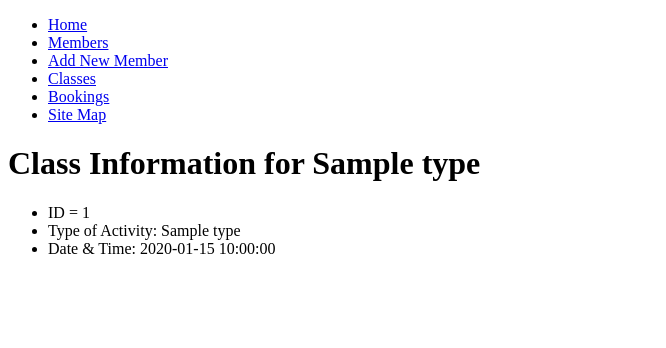
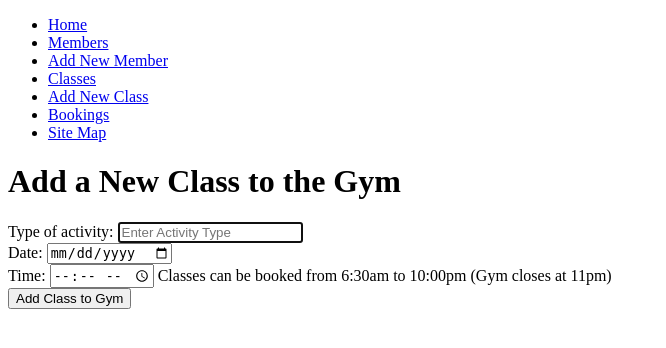
Before and after one commit to kevinmuldoon-github/gym-membership-system, a Flask app: page /classes/new_class in a window 1280 px wide. Shown: the top 348 px of the page, without its empty margins (0-666 px from the left). Run offline with Flask 2, Linux system fonts and the light colour scheme; a database or web service that is not in the repository returns one stand-in record (values such as "Sample title"); some libraries are stand-ins or nearby versions.

Commit message:
Changed date_time to two separate fields and created an add new class page

```diff
--- a/controllers/activity_controller.py
+++ b/controllers/activity_controller.py
@@ -20,9 +20,23 @@ def show_activity(id):
     return render_template('/classes/show_class.html' , title = 'Class Information' , activity = activity)
 
 
+# Display new class page
+@activities_blueprint.route("/classes/new_class", methods = ['GET'])
+def new_class():
+    return render_template("classes/new_class.html" , title = "Add a New Class to the Gym")
 
 # Function to delete an activity
 @activities_blueprint.route("/classes/<id>/delete" , methods = ['POST'])
 def delete_activity(id):
     activity_repository.delete(id)
     return redirect ('/classes') # Redirect user back to the classes page
+
+# Function to create a new class
+@activities_blueprint.route("/classes" , methods = ['POST'])
+def create_activity():
+    type = request.form['type']
+    date = request.form['date']
+    time = request.form['time']
+    activity = Activity(type, date, time) # Create activity object
+    activity_repository.create_activity(activity) # Add new activity to database
+    return redirect ('/classes') # Redirect user to main classes page
--- a/db/amazing_gym.sql
+++ b/db/amazing_gym.sql
@@ -10,7 +10,8 @@ CREATE TABLE members (
 CREATE TABLE activities(
     id SERIAL PRIMARY KEY,
     type VARCHAR(255),
-    date_time VARCHAR(255)
+    date VARCHAR(255),
+    time VARCHAR(255)
 );
 
 CREATE TABLE bookings(
--- a/models/activity.py
+++ b/models/activity.py
@@ -1,7 +1,11 @@
 # Define the activity class for gym classes
 
+from sqlite3 import DateFromTicks
+
+
 class Activity:
-    def __init__(self, type, date_time, id = None):
+    def __init__(self, type, date,time, id = None):
         self.type = type
-        self.date_time = date_time
+        self.date = date
+        self.time = time
         self.id = id
--- a/repositories/activity_repository.py
+++ b/repositories/activity_repository.py
@@ -6,8 +6,8 @@ from models.booking import Booking
 
 # Function to insert a new activity/class to the gym database
 def create_activity(activity):
-    sql = "INSERT INTO activities (type, date_time) VALUES (%s, %s) RETURNING id"
-    values = [activity.type , activity.date_time]
+    sql = "INSERT INTO activities (type, date, time) VALUES (%s, %s, %s) RETURNING id"
+    values = [activity.type , activity.date, activity.time]
     results = run_sql(sql,values)
 
     activity.id = results[0]['id']
@@ -15,8 +15,8 @@ def create_activity(activity):
 
 # Function to edit/update a specific activity i.e. gym class
 def edit_activity(activity):
-    sql = "UPDATE activities SET (type, date_time) = (%s, %s) WHERE id = %s"
-    values = [activity.type , activity.date_time]
+    sql = "UPDATE activities SET (type, date, time) = (%s, %s, %s) WHERE id = %s"
+    values = [activity.type , activity.date, activity.time]
     run_sql(sql,values)
 
 # Function to show a select/show a specific activity
@@ -27,7 +27,7 @@ def select(id):
     result = run_sql(sql, values)[0]
 
     if result is not None:
-        activity = Activity (result['type'] , result['date_time'] , result['id'])
+        activity = Activity (result['type'] , result['date'] , result['time'] , result['id'])
     return activity
 
 
@@ -38,7 +38,7 @@ def select_all():
     results = run_sql(sql)
 
     for result in results:
-        activity = Activity(result['type'] , result['date_time'] , result['id'])
+        activity = Activity (result['type'] , result['date'] , result['time'] , result['id'])
         activities.append(activity)
     return activities
 
--- a/templates/base.html
+++ b/templates/base.html
@@ -16,6 +16,7 @@
             <li><a href="/members">Members</a></li>
             <li><a href="/members/new_member">Add New Member</a></li>
             <li><a href="/classes">Classes</a></li>
+            <li><a href="/classes/new_class">Add New Class</a></li>
             <li><a href="/bookings">Bookings</a></li>
             <li><a href="/site-map">Site Map</a></li>
             </ul>
--- a/templates/classes/index.html
+++ b/templates/classes/index.html
@@ -7,14 +7,16 @@
 <table>
     <tr>
         <td>Type of Activity</td>
-        <td>Date & Time</td>
+        <td>Date</td>
+        <td>Time</td>
         <td></td>
         <td></td>
     </tr>
             {% for activity in activities %}
             <tr>
                 <td><a href="/classes/{{activity.id}}">{{activity.type}}</a></td>
-                <td>{{activity.date_time}}</td>
+                <td>{{activity.date}}</td>
+                <td>{{activity.time}}</td>
                 <td></td>
                 <td>
                     <form action="/classes/{{activity.id}}/delete" method="POST">
--- /dev/null
+++ b/templates/classes/new_class.html
@@ -0,0 +1,28 @@
+{% extends 'base.html'%}
+
+{% block content %}
+<h1>Add a New Class to the Gym</h1>
+
+<form action="/classes" method="post">
+
+<div>
+    <label for="type">Type of activity:</label>
+    <input type="text" id="type" name="type" placeholder="Enter Activity Type" required autofocus>
+</div>
+
+<div>
+    <label for="date">Date:</label>
+    <input type="date" id="date" name="date" placeholder="Enter Date" required>
+</div>
+
+<div>
+    <label for="time">Time:</label>
+    <input type="time" id="time" name="time" placeholder="Enter Time" min="06:30" max="22:00" required>
+    <span>Classes can be booked from 6:30am to 10:00pm (Gym closes at 11pm)</span>
+</div>
+
+<input type="submit" value="Add Class to Gym" />
+</form>
+
+
+{% endblock %}
```
Also changed, not shown: console.py (+3 -4 lines), tests/activity_test.py (+12 -7 lines), tests/booking_test.py (+3 -3 lines).
